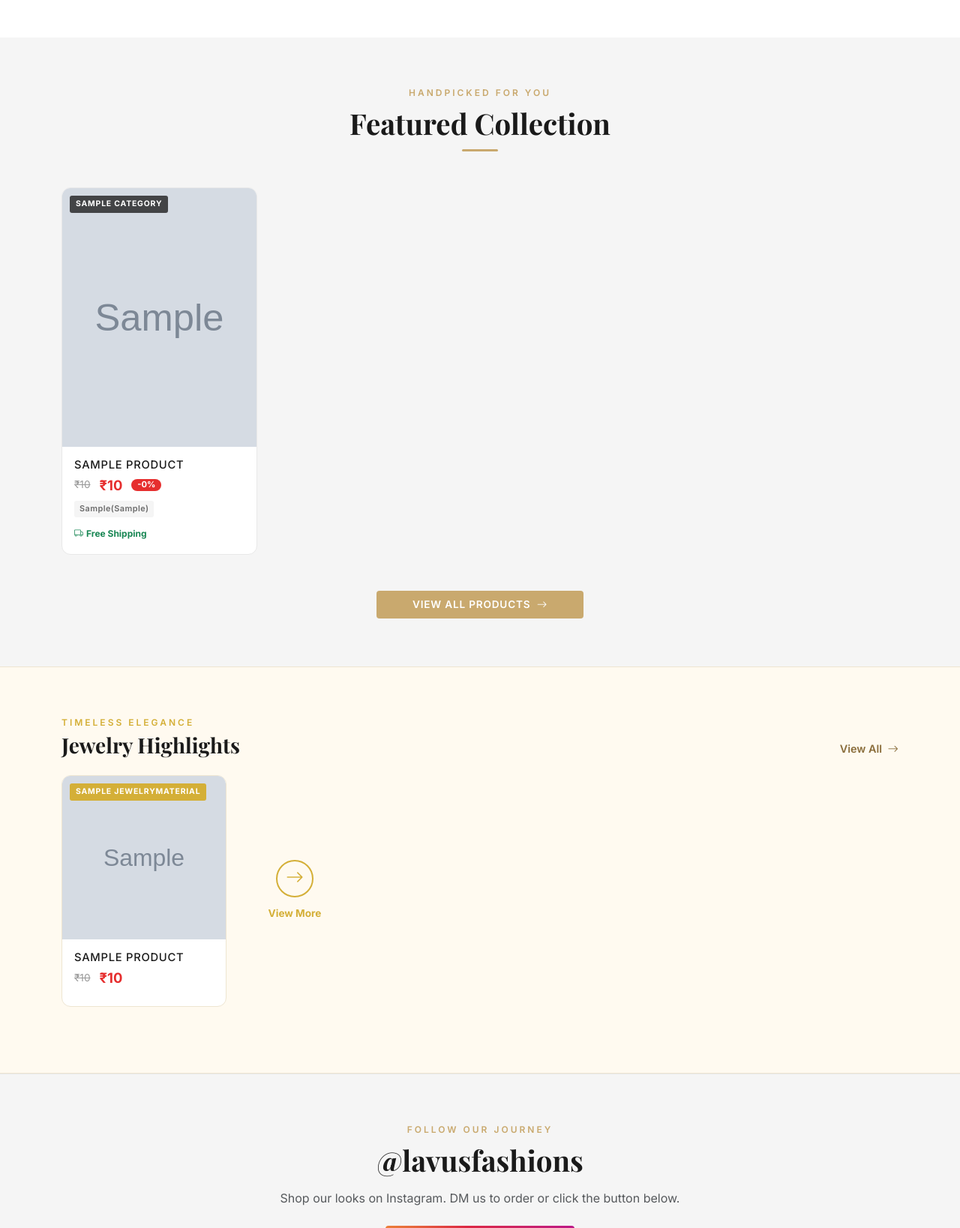
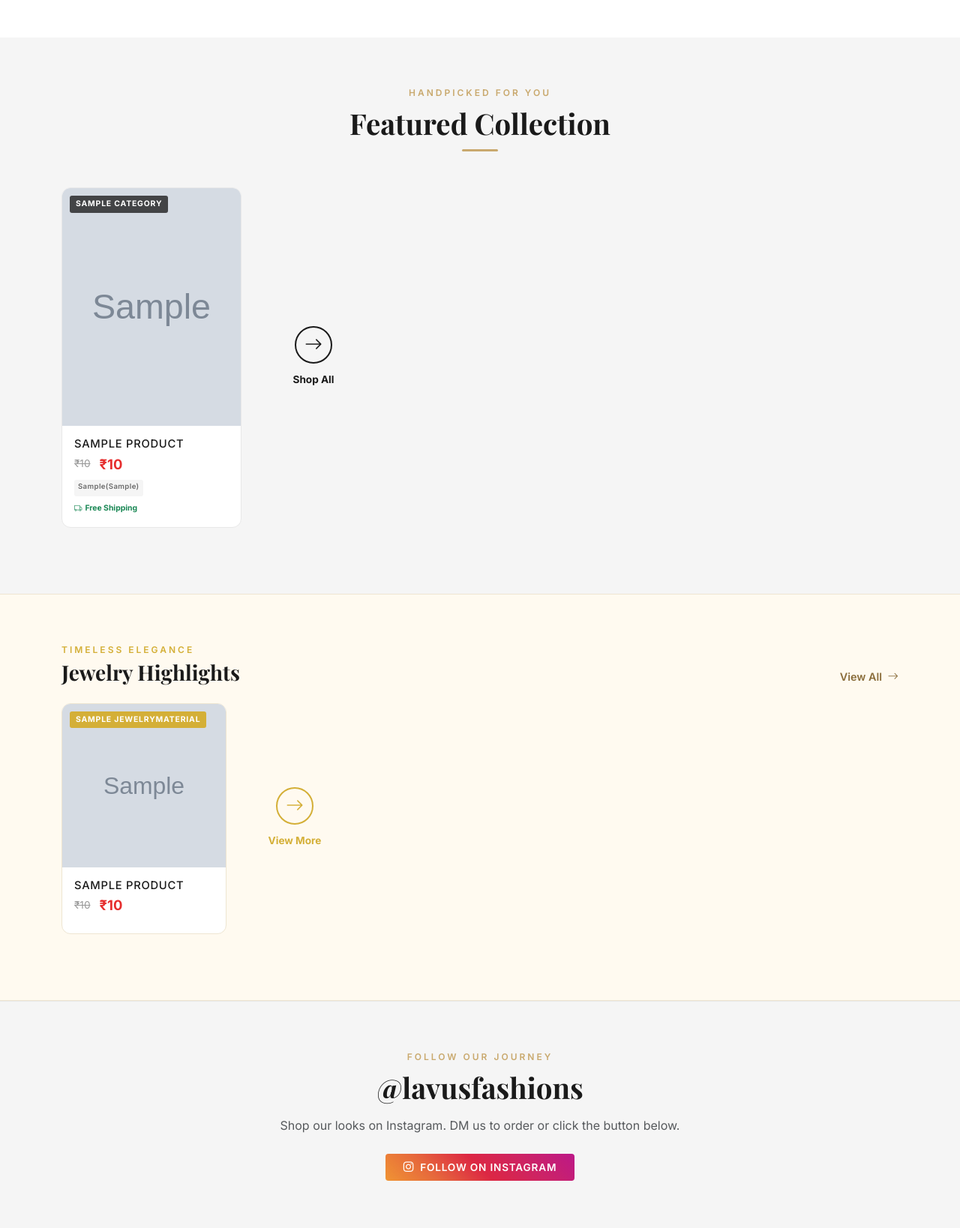
Before and after one commit to sachu584/lavuz_fashions, a Django app: template templates/home.html in a window 1280 px wide. Shown: the part 1751-3389 px from the top of the page at 75% size. Run offline with Django 3.2, Linux system fonts and the light colour scheme; the template is opened without the code that fills it: values that come from a table or form of the project are taken from there, others are empty; tables that the repository leaves empty hold one stand-in row (values such as "Sample post"); grey boxes marked "Sample" are stand-in pictures.

Commit message:
Fixed TemplateSyntaxError on home page caused by redundant if tags in clothing slider.

```diff
--- a/templates/home.html
+++ b/templates/home.html
@@ -135,12 +135,14 @@
     </div>
 
     {% if featured_products %}
-    <div class="row g-3 g-md-4">
+    <!-- Clothing Slider Wrap -->
+    <div class="clothing-slider-wrap">
+      <div class="clothing-slider-inner d-flex gap-3 pb-4">
         {% for product in featured_products %}
-      <div class="col-6 col-md-4 col-lg-3">
+        <div class="clothing-slide-item">
           <a href="{% url 'product_detail' product.slug %}" class="lf-product-card-link">
-          <div class="lf-product-card">
-            <div class="lf-product-img-wrap">
+            <div class="lf-product-card h-100" style="width: 240px; border: 1px solid var(--lf-border);">
+              <div class="lf-product-img-wrap" style="aspect-ratio: 3/4;">
                 {% with img=product.get_primary_image %}
                 {% if img %}
                 <img src="{{ img.image.url }}" alt="{{ product.name }}" class="lf-product-img" loading="lazy" />
@@ -152,41 +154,45 @@
                 <span class="lf-product-badge">{{ product.category.name }}</span>
                 {% endif %}
                 <div class="lf-product-overlay">
-                <span class="lf-view-btn">View Product</span>
+                  <span class="lf-view-btn">View Details</span>
                 </div>
               </div>
-            <div class="lf-product-info">
-              <h3 class="lf-product-name">{{ product.name }}</h3>
+              <div class="lf-product-info p-3">
+                <h3 class="lf-product-name" style="font-size: 0.9rem; white-space: nowrap; overflow: hidden; text-overflow: ellipsis;">{{ product.name }}</h3>
                 <div class="lf-product-price-box">
                   {% if product.offer_price %}
                   <span class="lf-price-old">₹{{ product.price|floatformat:0 }}</span>
                   <span class="lf-price-new">₹{{ product.offer_price|floatformat:0 }}</span>
-                <span class="lf-badge-sale">-{{ product.discount_percentage }}%</span>
                   {% else %}
                   <span class="lf-price-current">₹{{ product.price|floatformat:0 }}</span>
                   {% endif %}
                 </div>
-              <div class="lf-size-chips">
-                {% for variant in product.ordered_variants %}
-                <span class="lf-size-chip">{{ variant.display_size }}</span>
+                <div class="lf-size-chips mb-2" style="height: 22px; overflow: hidden;">
+                  {% for variant in product.ordered_variants|slice:":3" %}
+                  <span class="lf-size-chip" style="font-size: 0.6rem; padding: 1px 5px;">{{ variant.display_size }}</span>
                   {% endfor %}
                 </div>
                 {% if product.is_free_shipping %}
-              <div class="mt-2">
-                <span class="text-success fw-bold" style="font-size: 0.75rem;"><i class="bi bi-truck me-1"></i>Free Shipping</span>
-              </div>
+                <div class="text-success fw-bold" style="font-size: 0.65rem;"><i class="bi bi-truck me-1"></i>Free Shipping</div>
                 {% endif %}
               </div>
             </div>
           </a>
         </div>
         {% endfor %}
+
+        <!-- View All Slide -->
+        <div class="clothing-slide-item d-flex align-items-center justify-content-center" style="min-width: 160px;">
+            <a href="{% url 'product_list' %}" class="text-center text-decoration-none" style="color: var(--lf-black);">
+                <div class="mb-2" style="width: 50px; height: 50px; border: 2px solid var(--lf-black); border-radius: 50%; display: flex; align-items: center; justify-content: center; margin: 0 auto;">
+                    <i class="bi bi-arrow-right fs-4"></i>
                 </div>
-    <div class="text-center mt-5">
-      <a href="{% url 'product_list' %}" class="btn lf-btn-gold px-5 py-2">
-        View All Products <i class="bi bi-arrow-right ms-1"></i>
+                <span class="fw-bold" style="font-size: 0.85rem;">Shop All</span>
             </a>
         </div>
+      </div>
+    </div>
+
     {% else %}
     <div class="text-center py-5 lf-empty">
       <i class="bi bi-bag-x lf-empty-icon"></i>
@@ -196,6 +202,26 @@
     {% endif %}
   </div>
 </section>
+
+<style>
+    .clothing-slider-wrap {
+        margin: 0 -15px;
+        padding: 0 15px;
+        overflow-x: auto;
+        -webkit-overflow-scrolling: touch;
+        scrollbar-width: none;
+    }
+    .clothing-slider-wrap::-webkit-scrollbar {
+        display: none;
+    }
+    .clothing-slider-inner {
+        display: flex;
+        flex-wrap: nowrap;
+    }
+    .clothing-slide-item {
+        flex: 0 0 auto;
+    }
+</style>
 
 
 <!-- ===== JEWELRY HIGHLIGHTS ===== -->
```
Lines whose indentation alone changed are shown as unchanged.
